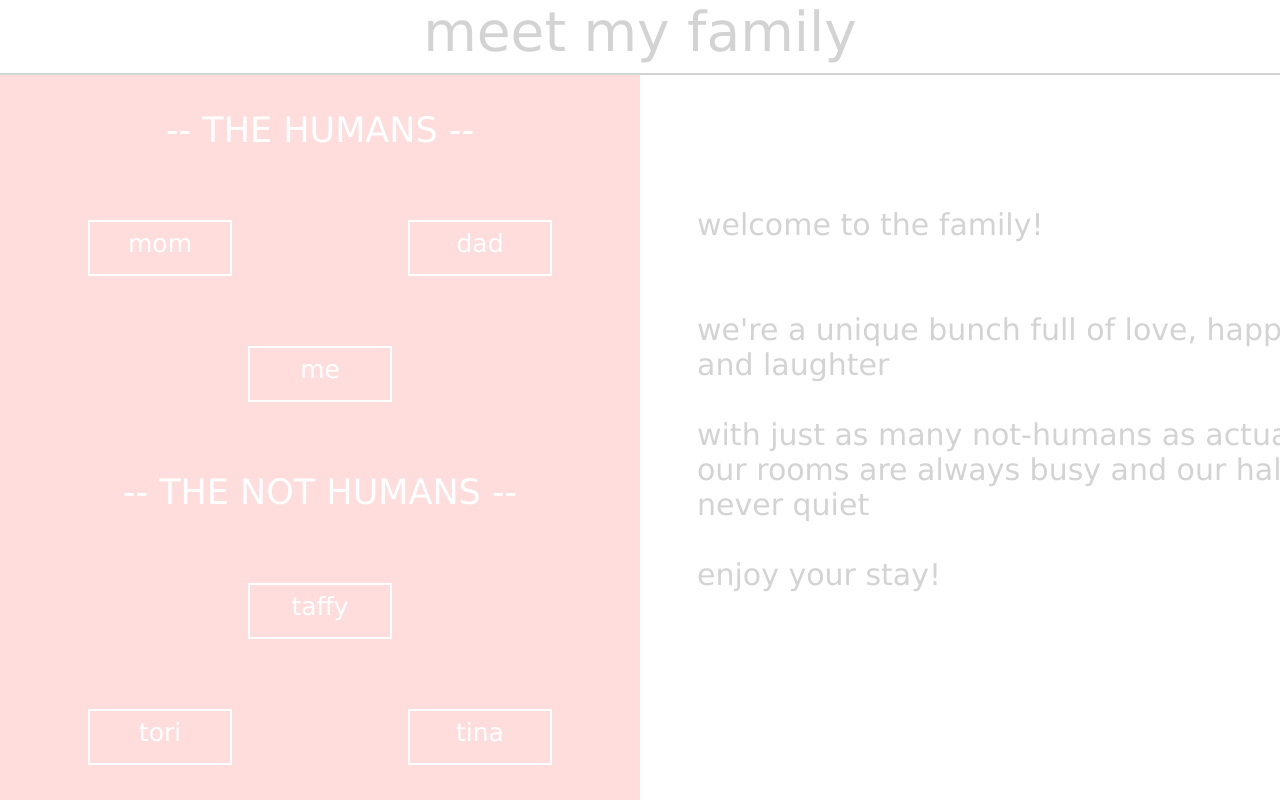
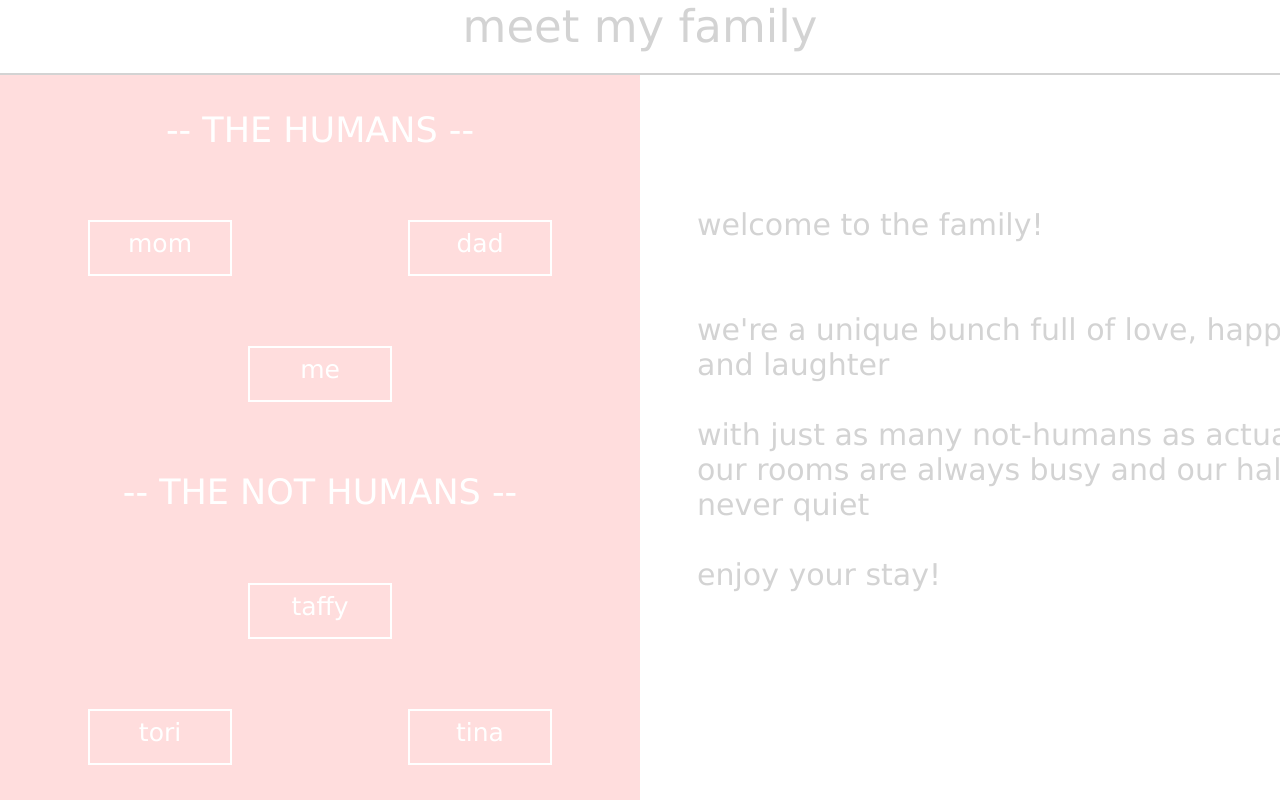
Before and after one commit to trevinatan/trevinatan.github.io, a plain HTML site: page index.html in a window 1280 px wide. Shown: the top 800 px of the page. Drawn offline with nearby package versions, Linux system fonts and the light colour scheme.

Commit message:
Update style.css

```diff
--- a/assets/css/style.css
+++ b/assets/css/style.css
@@ -14,8 +14,8 @@ html, body {
 	display: flex;
 	justify-content: center;
 	position: relative;
-	font-size: 55px;
-	color: #808080;
+	font-size: 45px;
+	color: lightgray;
 	border-bottom: 2px solid lightgray;
 }
 
```
